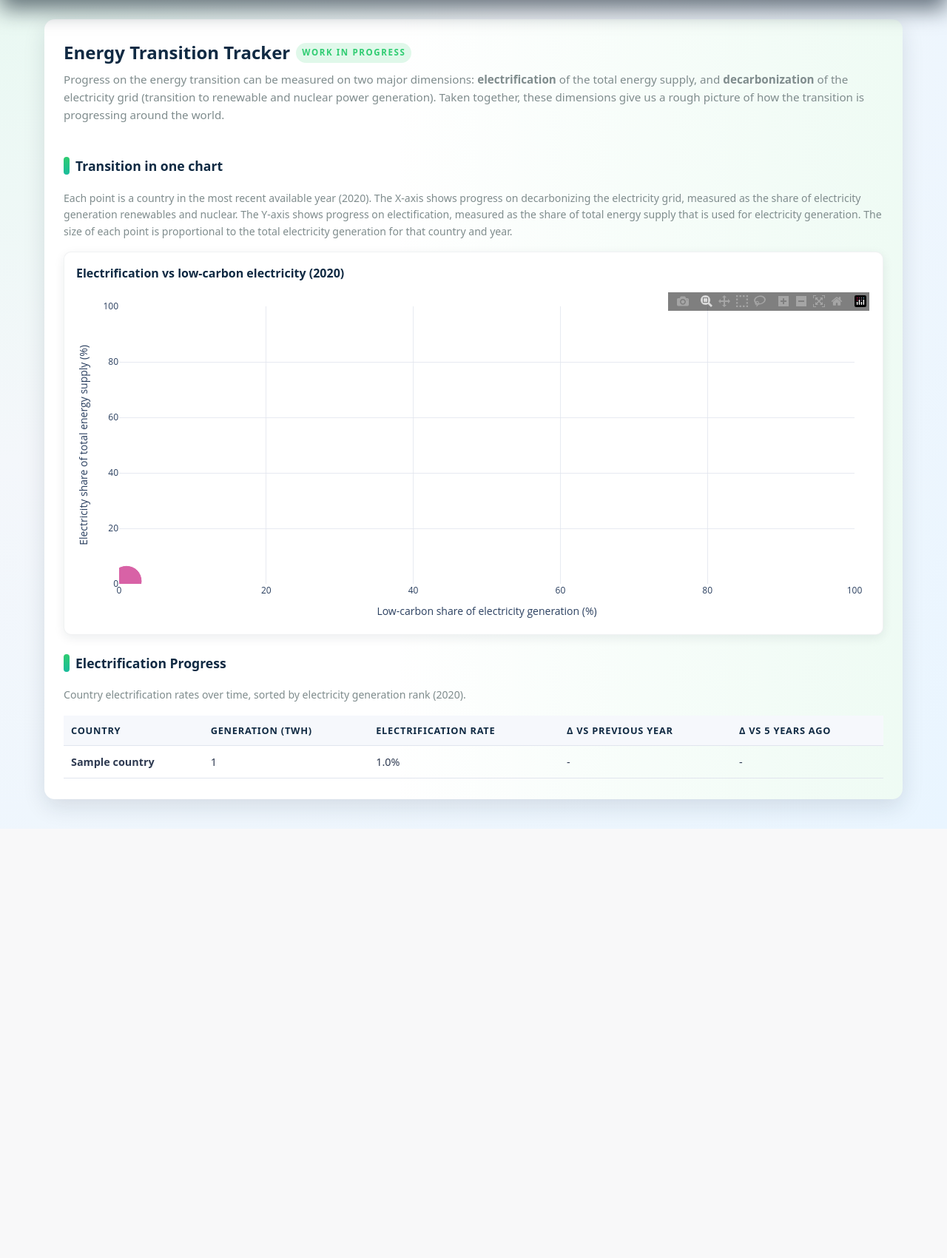
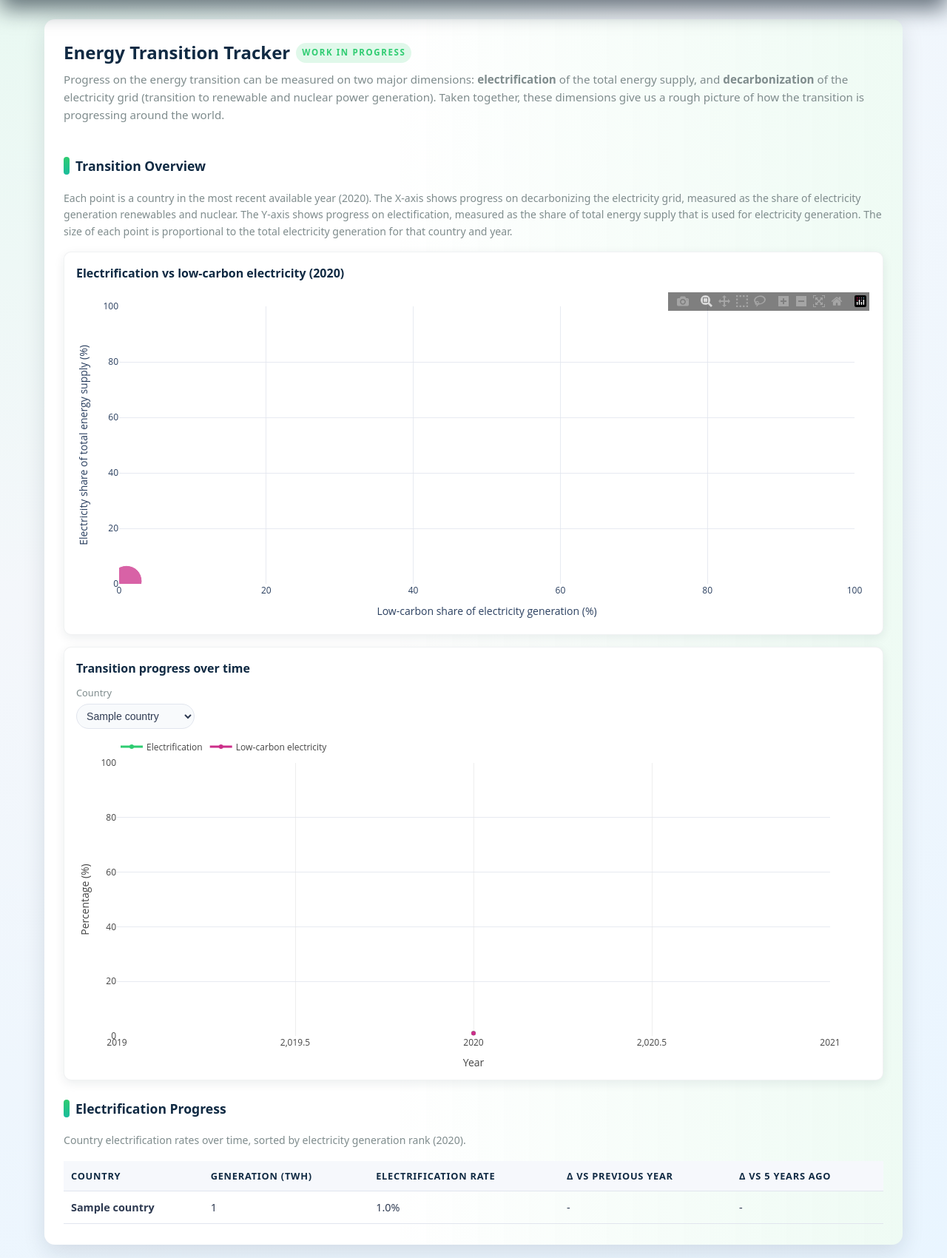
Before and after one commit to jarthorn/energy-stats, a Django app: page /tracker/ in a window 1280 px wide. Shown: the part 82-1782 px from the top of the page at 74% size. Before the commit the page ends 1202 px from the top, so only its background shows below. Run offline with Django 5.2, Linux system fonts and the light colour scheme; tables that the repository leaves empty hold one stand-in row (values such as "Sample post"); some libraries are stand-ins or nearby versions.

Commit message:
Add transition progress over time chart

```diff
--- a/core/templates/core/tracker_index.html
+++ b/core/templates/core/tracker_index.html
@@ -17,7 +17,7 @@
 {% endblock %}
 
 {% block content %}
-<h2 class="section-title">Transition in one chart</h2>
+<h2 class="section-title">Transition Overview</h2>
 <p class="section-description">
     Each point is a country in the most recent available year{% if latest_year %} ({{ latest_year }}){% endif %}.
     The X-axis shows progress on decarbonizing the electricity grid, measured as the share of electricity generation renewables and nuclear.
@@ -33,6 +33,116 @@
 {% else %}
 <div class="summary-box">
     No tracker data available yet.
+</div>
+{% endif %}
+
+{% if transition_line_countries %}
+<div class="graph-container">
+    <div class="graph-title">Transition progress over time</div>
+    <form class="filter-form" style="margin-top: 0;">
+        <div class="filter-group">
+            <label for="transition-country-select">Country</label>
+            <select id="transition-country-select">
+                {% for c in transition_line_countries %}
+                <option value="{{ c.code }}" {% if c.code == transition_line_default_country_code %}selected{% endif %}>
+                    {{ c.name }}
+                </option>
+                {% endfor %}
+            </select>
+        </div>
+    </form>
+    <div id="transition-line-chart" style="width: 100%; height: 460px;"></div>
+    <script id="transition-line-series" type="application/json">{{ transition_line_series_json|safe }}</script>
+    <script>
+        (function () {
+            function ensurePlotlyLoaded() {
+                if (window.Plotly) return Promise.resolve();
+                return new Promise((resolve, reject) => {
+                    const script = document.createElement("script");
+                    script.src = "https://cdn.plot.ly/plotly-latest.min.js";
+                    script.onload = resolve;
+                    script.onerror = reject;
+                    document.head.appendChild(script);
+                });
+            }
+
+            function getSeriesByCountry() {
+                const el = document.getElementById("transition-line-series");
+                if (!el) return null;
+                try {
+                    return JSON.parse(el.textContent);
+                } catch (e) {
+                    return null;
+                }
+            }
+
+            function buildFigure(series) {
+                const years = series.years || [];
+                const electrification = series.electrification || [];
+                const lowCarbon = series.low_carbon_electricity || [];
+
+                return {
+                    data: [
+                        {
+                            x: years,
+                            y: electrification,
+                            type: "scatter",
+                            mode: "lines+markers",
+                            name: "Electrification",
+                            line: { color: "#2ecc71", width: 3 },
+                            marker: { size: 6 },
+                            hovertemplate: "%{x}<br>%{y:.1f}%<extra></extra>",
+                        },
+                        {
+                            x: years,
+                            y: lowCarbon,
+                            type: "scatter",
+                            mode: "lines+markers",
+                            name: "Low‑carbon electricity",
+                            line: { color: "#cc2e89", width: 3 },
+                            marker: { size: 6 },
+                            hovertemplate: "%{x}<br>%{y:.1f}%<extra></extra>",
+                        },
+                    ],
+                    layout: {
+                        margin: { l: 55, r: 55, t: 10, b: 45 },
+                        paper_bgcolor: "rgba(0,0,0,0)",
+                        plot_bgcolor: "rgba(0,0,0,0)",
+                        xaxis: { title: "Year" },
+                        yaxis: {
+                            title: "Percentage (%)",
+                            range: [0, 100],
+                            gridcolor: "rgba(225,229,238,0.8)",
+                            zeroline: false,
+                        },
+                        legend: { orientation: "h", yanchor: "bottom", y: 1.02, xanchor: "left", x: 0 },
+                    },
+                    config: { displayModeBar: false, responsive: true },
+                };
+            }
+
+            function renderForCountry(code) {
+                const seriesByCountry = getSeriesByCountry();
+                if (!seriesByCountry || !seriesByCountry[code]) return;
+                const fig = buildFigure(seriesByCountry[code]);
+                window.Plotly.newPlot("transition-line-chart", fig.data, fig.layout, fig.config);
+            }
+
+            document.addEventListener("DOMContentLoaded", function () {
+                const select = document.getElementById("transition-country-select");
+                if (!select) return;
+
+                ensurePlotlyLoaded()
+                    .then(() => {
+                        renderForCountry(select.value);
+                        select.addEventListener("change", () => renderForCountry(select.value));
+                    })
+                    .catch(() => {
+                        // If Plotly fails to load, silently skip rendering.
+                    });
+            });
+        })();
+    </script>
 </div>
 {% endif %}
 
--- a/core/views.py
+++ b/core/views.py
@@ -2,6 +2,7 @@ from django.core.paginator import Paginator
 from django.http import Http404
 from django.shortcuts import render, get_object_or_404
 from django.db.models import Max, OuterRef, Subquery
+import json
 from .models import (
     Country,
     CountryEnergyBalanceYear,
@@ -28,6 +29,9 @@ def index(request):
 def tracker_index(request):
     latest_year = CountryTrackerYear.objects.aggregate(latest=Max("year"))["latest"]
     transition_scatter_html = None
+    transition_line_default_country_code = "CAN"
+    transition_line_series_json = "null"
+    transition_line_countries = []
     electrification_rows = []
 
     if latest_year is not None:
@@ -63,6 +67,42 @@ def tracker_index(request):
                     "delta_5y": (current_share - five_year_share) if five_year_share is not None else None,
                 }
             )
+
+        all_tracker_rows = list(
+            CountryTrackerYear.objects.select_related("country")
+            .values(
+                "country__code",
+                "country__name",
+                "year",
+                "share_electricity",
+                "electricity_share_low_carbon",
+            )
+            .order_by("country__name", "year")
+        )
+        series_by_country: dict[str, dict] = {}
+        for r in all_tracker_rows:
+            code = r["country__code"]
+            if code not in series_by_country:
+                series_by_country[code] = {
+                    "code": code,
+                    "name": r["country__name"],
+                    "years": [],
+                    "electrification": [],
+                    "low_carbon_electricity": [],
+                }
+
+            series_by_country[code]["years"].append(r["year"])
+            series_by_country[code]["electrification"].append(r["share_electricity"])
+            series_by_country[code]["low_carbon_electricity"].append(r["electricity_share_low_carbon"])
+
+        transition_line_countries = sorted(
+            [{"code": v["code"], "name": v["name"]} for v in series_by_country.values()],
+            key=lambda x: x["name"],
+        )
+        if transition_line_default_country_code not in series_by_country and transition_line_countries:
+            transition_line_default_country_code = transition_line_countries[0]["code"]
+
+        transition_line_series_json = json.dumps(series_by_country)
 
         tracker_rows = list(
             CountryTrackerYear.objects.filter(
@@ -135,6 +175,9 @@ def tracker_index(request):
         {
             "latest_year": latest_year,
             "transition_scatter_html": transition_scatter_html,
+            "transition_line_default_country_code": transition_line_default_country_code,
+            "transition_line_series_json": transition_line_series_json,
+            "transition_line_countries": transition_line_countries,
             "electrification_rows": electrification_rows,
         },
     )
```
